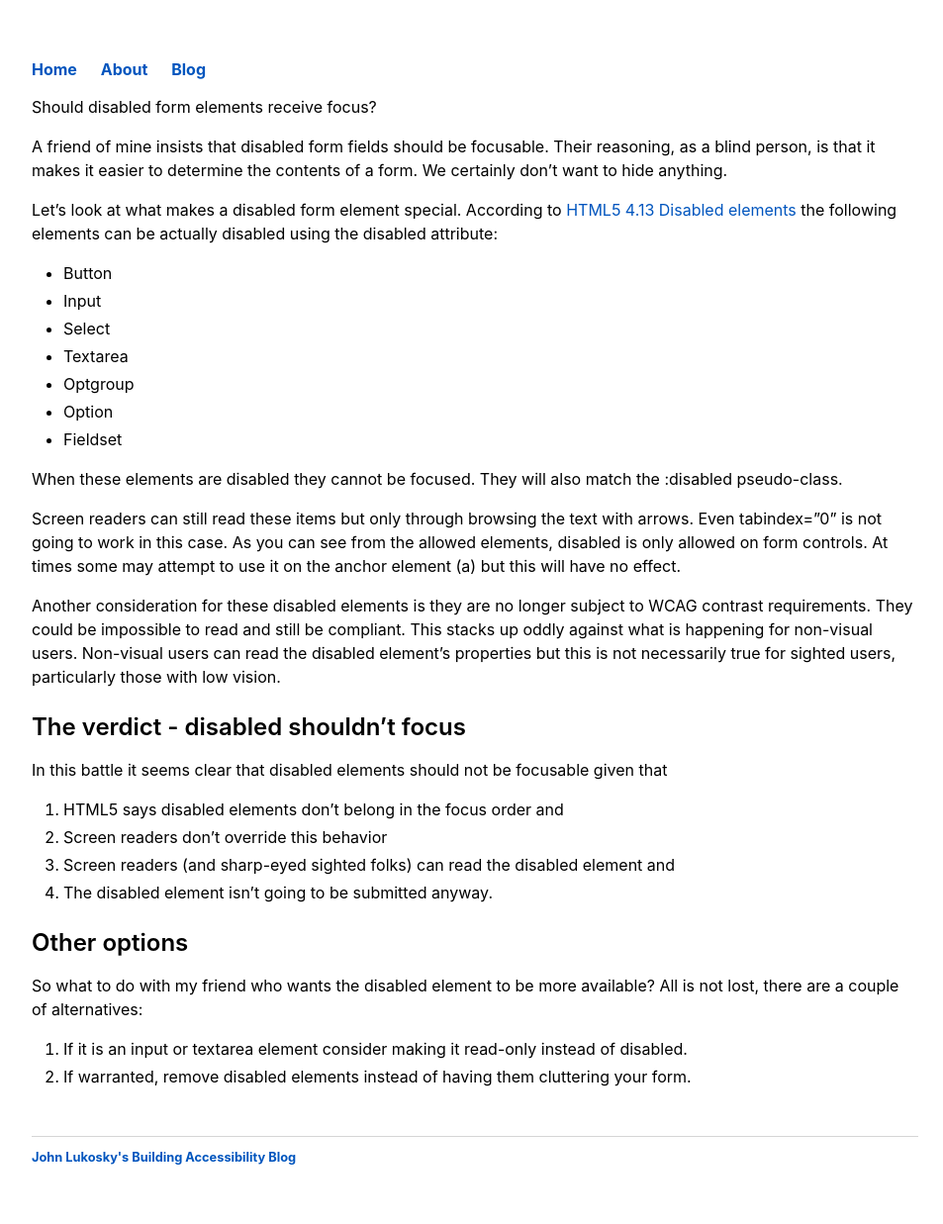
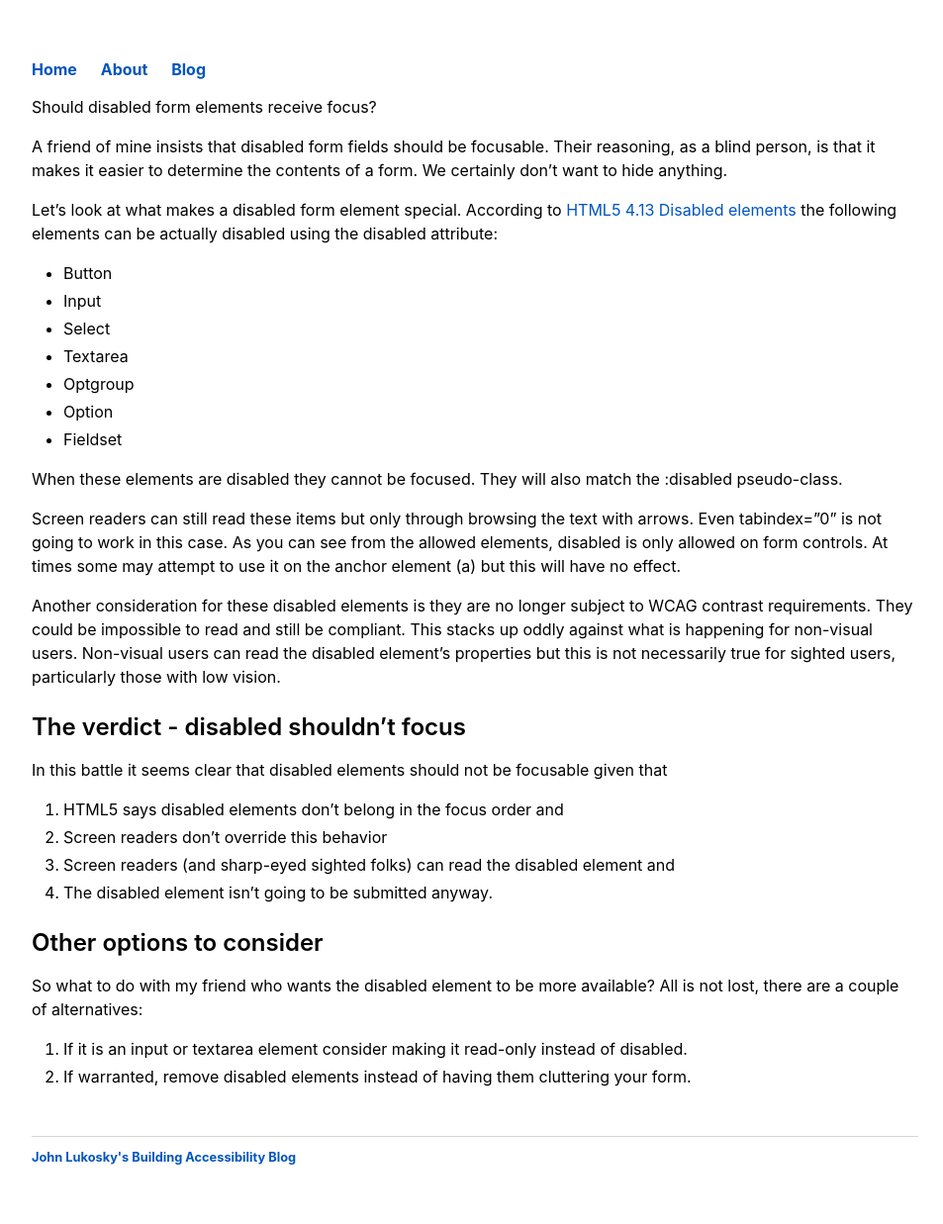
Before and after one commit to jlukosky/jlukosky, a Jekyll site: the page built from _posts/2019-05-16-Focusing-on-disabled-elements.md, in a window 1280 px wide. Shown: the whole page at 99% size, without its empty margins (160-1113 px from the left). Built offline with Jekyll 4.4.1, drawn with Linux system fonts in a browser that asks for light colours; our own code applies the rules of GitHub Pages for plain Markdown files.

Commit message:
other options to consider

```diff
--- a/_posts/2019-05-16-Focusing-on-disabled-elements.md
+++ b/_posts/2019-05-16-Focusing-on-disabled-elements.md
@@ -36,7 +36,7 @@ In this battle it seems clear that disabled elements should not be focusable giv
 3. Screen readers (and sharp-eyed sighted folks) can read the disabled element and
 4. The disabled element isn't going to be submitted anyway.
 
-## Other options
+## Other options to consider
 
 So what to do with my friend who wants the disabled element to be more available? All is not lost, there are a couple of alternatives:
 
```
